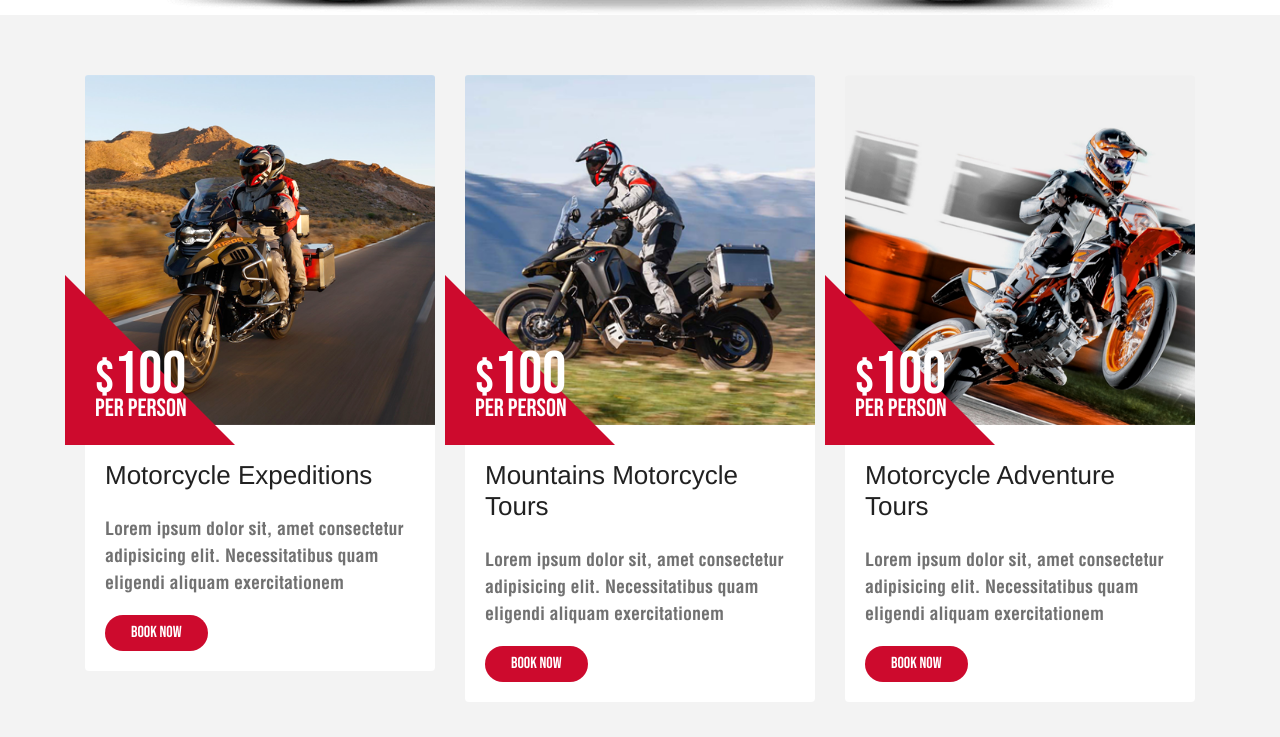
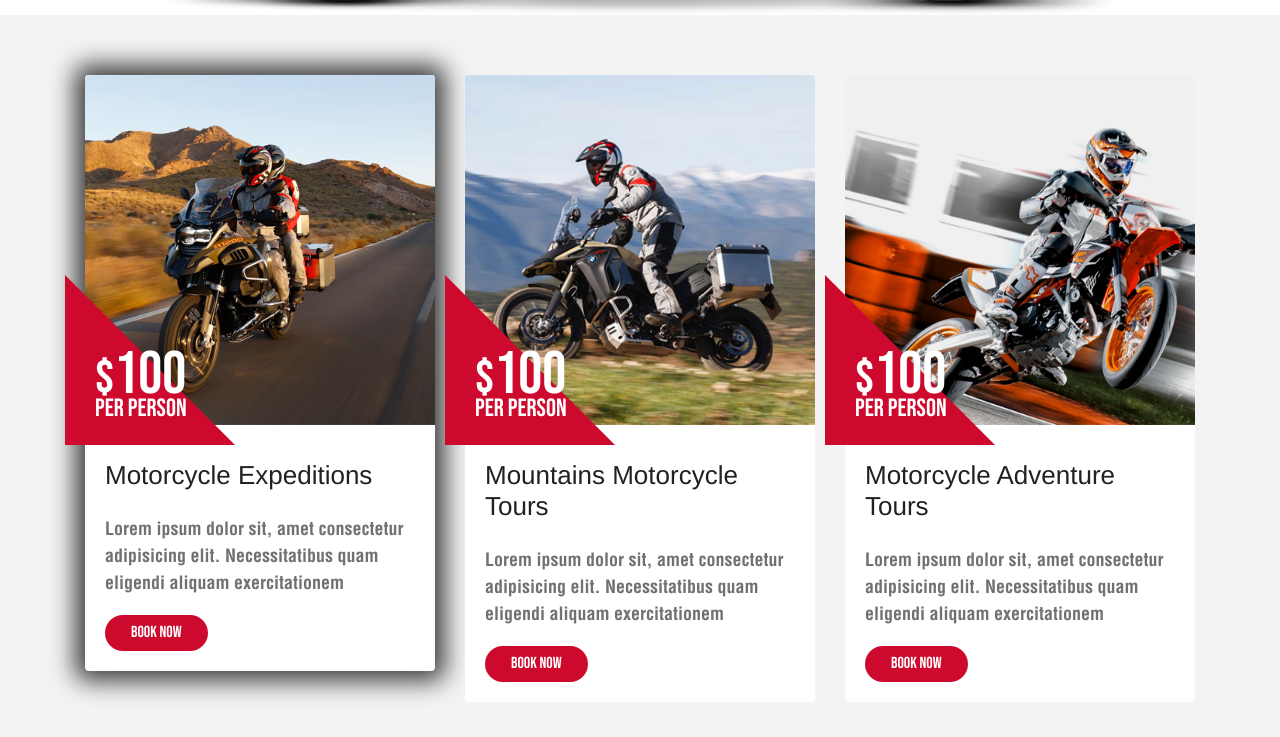
Before and after one commit to KalininMaksim/motorcycle-expedition-company, a plain HTML site: page index.html in a window 1280 px wide. In both pictures the pointer is over the element 260 px from the left and 1335 px from the top of the page. Shown: the part 962-1699 px from the top of the page. Drawn offline with Linux system fonts and the light colour scheme; files whose address does not match are found by name.

Commit message:
hover_effect

```diff
--- a/css/style.css
+++ b/css/style.css
@@ -142,6 +142,11 @@ h2 {
 	border: none;
 	position: relative;
 	margin: 10px 0;
+	transition: .5s all;
+}
+
+.section-order .card:hover {
+	box-shadow: 0 0 25px 10px rgba(0, 0, 0, 0.75);
 }
 
 .section-order .triangle {
```
